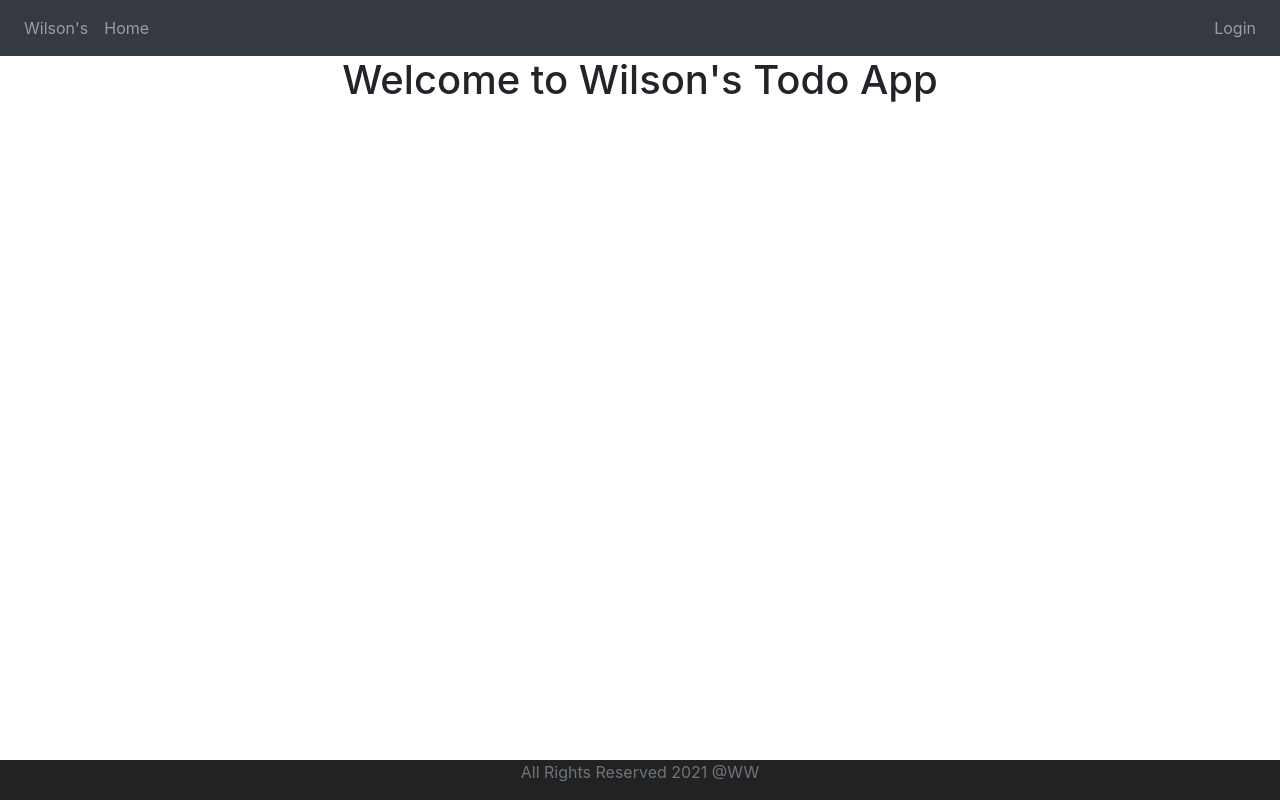
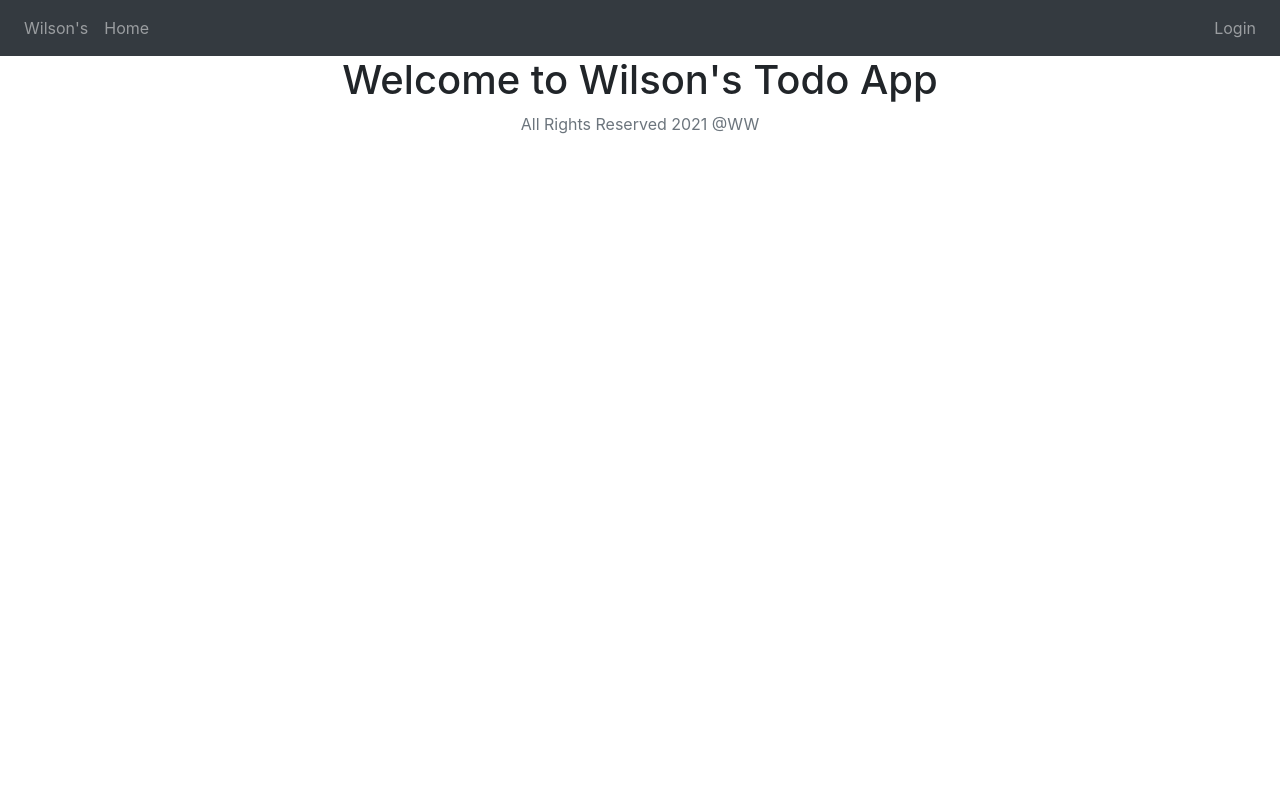
Before and after one commit to yzwang-13/todo-frontend, a React (Create React App) app: page / in a window 1280 px wide. Built offline with nearby package versions, Linux system fonts and the light colour scheme.

Commit message:
modify footer css

```diff
--- a/src/App.css
+++ b/src/App.css
@@ -1,49 +1,11 @@
-.footer {
-	position: absolute;
+/* .footer {
+	position: relative;
 	bottom: 0;
 	width: 100%;
 	height: 40px;
 	background-color: #222222;
-}
+} */
 
 .App {
 	text-align: center;
 }
-
-.footer {
-}
-
-.App-logo {
-	height: 40vmin;
-	pointer-events: none;
-}
-
-@media (prefers-reduced-motion: no-preference) {
-	.App-logo {
-		animation: App-logo-spin infinite 20s linear;
-	}
-}
-
-.App-header {
-	background-color: #282c34;
-	min-height: 100vh;
-	display: flex;
-	flex-direction: column;
-	align-items: center;
-	justify-content: center;
-	font-size: calc(10px + 2vmin);
-	color: white;
-}
-
-.App-link {
-	color: #61dafb;
-}
-
-@keyframes App-logo-spin {
-	from {
-		transform: rotate(0deg);
-	}
-	to {
-		transform: rotate(360deg);
-	}
-}
--- a/src/components/Layouts/FooterComponent.jsx
+++ b/src/components/Layouts/FooterComponent.jsx
@@ -1,8 +1,10 @@
 const FooterComponent = (props) => {
 	return (
-		<footer className="footer">
-			<span className="text-muted">All Rights Reserved 2021 @WW</span>
-		</footer>
+		<div className="container">
+			<footer className="footer footer-copyright">
+				<span className="text-muted">All Rights Reserved 2021 @WW</span>
+			</footer>
+		</div>
 	);
 };
 
```
